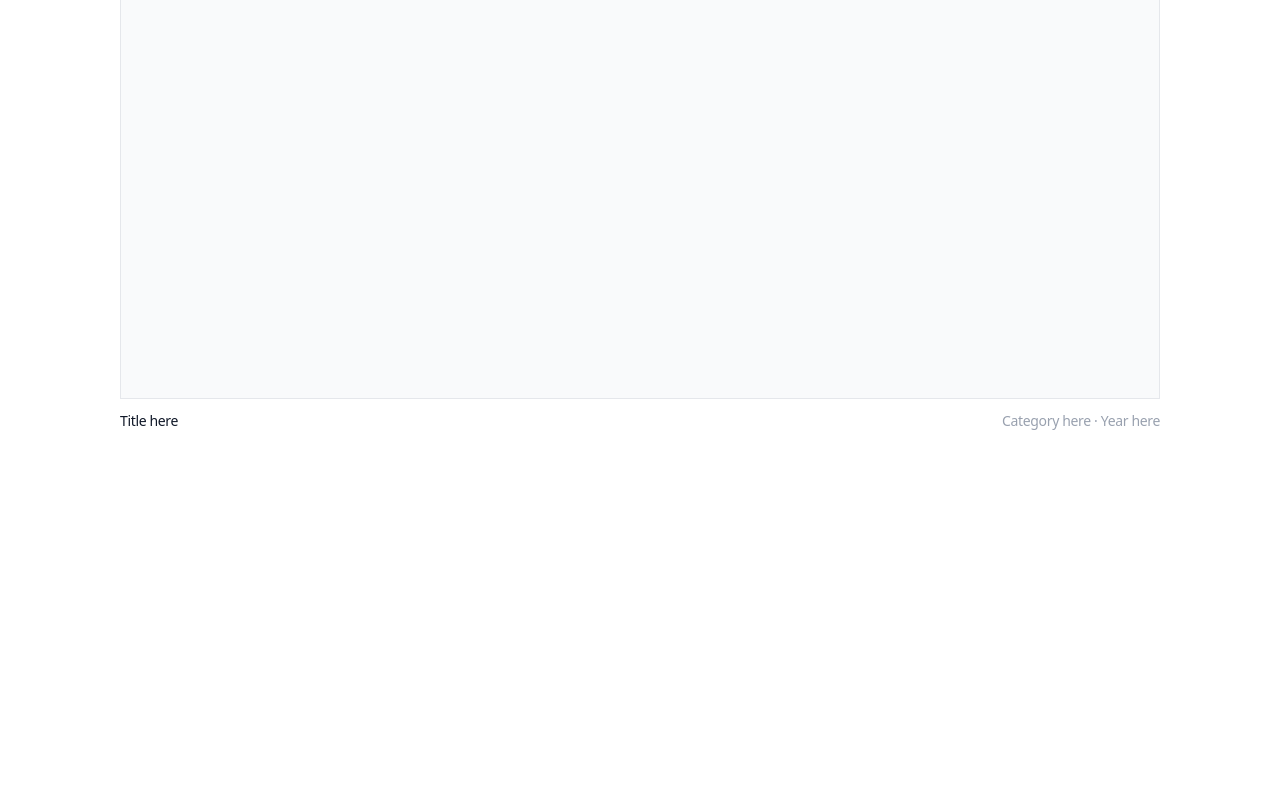
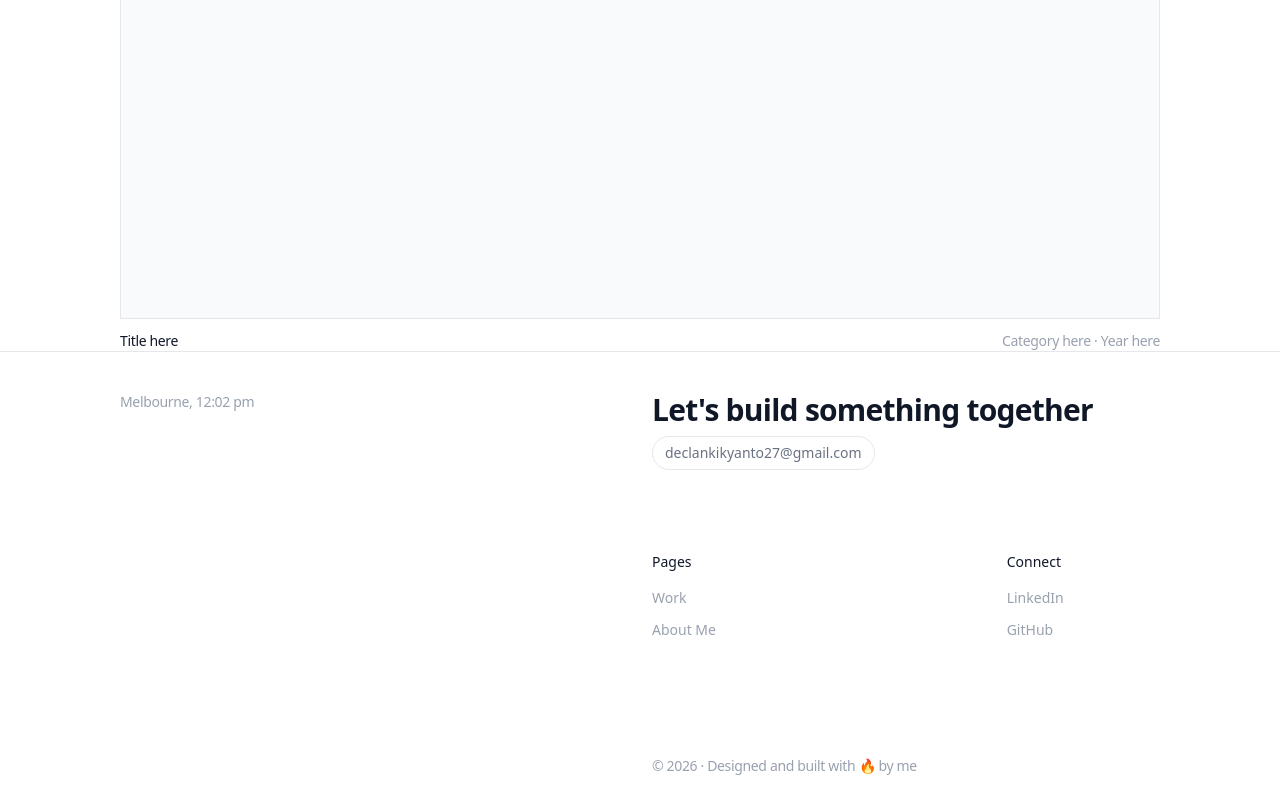
Before and after one commit to imdeckik/portfolio, a Next.js app: page / in a window 1280 px wide. Shown: the part 1262-2062 px from the top of the page. Before the commit the page ends 1693 px from the top, so only its background shows below. Built offline with nearby package versions, Linux system fonts and the light colour scheme.

Commit message:
feat(ui): add Footer component

```diff
--- /dev/null
+++ b/app/components/Footer.tsx
@@ -0,0 +1,103 @@
+"use client";
+
+import { useState, useEffect } from "react";
+import Link from "next/link";
+
+export default function Footer() {
+  const [time, setTime] = useState("");
+
+  useEffect(() => {
+    const update = () => {
+      setTime(
+        new Date().toLocaleTimeString("en-AU", {
+          timeZone: "Australia/Melbourne",
+          hour: "2-digit",
+          minute: "2-digit",
+          hour12: true,
+        })
+      );
+    };
+    update();
+    const interval = setInterval(update, 60000);
+    return () => clearInterval(interval);
+  }, []);
+
+  return (
+    <div className="grid grid-cols-6 grid-rows-3 gap-6">
+      {/* Top left: live time */}
+      <div className="col-span-3">
+        <p className="text-sm text-gray-400 tracking-tight">
+          Melbourne, {time}
+        </p>
+      </div>
+
+      {/* Top right: CTA (Click to action) */}
+      <div className="col-span-3">
+        <h2 className="text-3xl font-semibold tracking-tight text-gray-900 mb-2">
+          Let's build something together
+        </h2>
+        <a
+          href="mailto:declankikyanto27@gmail.com"
+          className="inline-block text-sm text-gray-500 border border-gray-200 px-3 py-1.5 hover:text-accent hover:border-accent transition-colors rounded-full"
+        >
+          declankikyanto27@gmail.com
+        </a>
+      </div>
+
+      {/* Bottom left: empty for now */}
+      <div className="col-span-3 row-span-2 mt-6"></div>
+
+      {/* Navigate to: */}
+      <div className="col-span-1 mt-6">
+        <p className="text-sm font-medium text-gray-900 mb-4">Pages</p>
+        <div className="flex flex-col gap-3">
+          <Link
+            href="/"
+            className="text-sm text-gray-400 hover:text-gray-900 transition-colors"
+          >
+            Work
+          </Link>
+          <Link
+            href="/"
+            className="text-sm text-gray-400 hover:text-gray-900 transition-colors"
+          >
+            About Me
+          </Link>
+        </div>
+      </div>
+
+      {/* Empty for now */}
+      <div className="col-span-1 mt-6"></div>
+
+      {/* Connect: */}
+      <div className="col-span-1 mt-6">
+        <p className="text-sm font-medium text-gray-900 mb-4">Connect</p>
+        <div className="flex flex-col gap-3">
+          <a
+            href="https://linkedin.com/in/declankikyanto"
+            target="_blank"
+            rel="noopener noreferrer"
+            className="text-sm text-gray-400 hover:text-gray-900 transition-colors"
+          >
+            LinkedIn
+          </a>
+          <a
+            href="https://github.com/imdeckik"
+            target="_blank"
+            rel="noopener noreferrer"
+            className="text-sm text-gray-400 hover:text-gray-900 transition-colors"
+          >
+            GitHub
+          </a>
+        </div>
+      </div>
+
+      {/* Bottom bar */}
+      <div className="col-span-3 flex items-end justify-star">
+        <span className="text-sm text-gray-400 tracking-tight">
+          © 2026 · Designed and built with 🔥 by me
+        </span>
+      </div>
+    </div>
+  );
+}
--- a/app/layout.tsx
+++ b/app/layout.tsx
@@ -3,6 +3,7 @@ import { Inter } from "next/font/google";
 import "./globals.css";
 import Link from "next/link";
 import Container from "./components/Container";
+import Footer from "./components/Footer";
 
 // Next.js loads Inter directly from Google - fast and no external requests
 const inter = Inter({
@@ -27,7 +28,7 @@ export default function RootLayout({
         className={`${inter.variable} font-sans antialiased bg-white text-gray-900`}
       >
         {/* Navigation Bar*/}
-        <nav className="border-b border-gray-100">
+        <nav className="border-b border-gray-200">
           <Container>
             <div className="flex items-center justify-between py-5">
               {/* Left: My name*/}
@@ -66,7 +67,14 @@ export default function RootLayout({
         </nav>
 
         {/* Page Content */}
-        <main>{children}</main>
+        <main className="pb-[160]">{children}</main>
+
+        {/* Footer */}
+        <footer className="border-t border-gray-200 pt-10 pb-6">
+          <Container>
+            <Footer />
+          </Container>
+        </footer>
       </body>
     </html>
   );
--- a/app/page.tsx
+++ b/app/page.tsx
@@ -7,18 +7,18 @@ export default function Home() {
       {/* Hero */}
       <section
         className="pb-24 flex flex-col justify-center"
-        style={{ minHeight: "calc(100vh - 72px" }}
+        style={{ minHeight: "calc(90vh - 72px" }}
       >
         <div className="max-w-2xl">
           {/* Open to opportunities indicator */}
           <div className="flex items-center gap-2 mb-3 px-2.5 py-1 border border-gray-200 rounded-full w-fit">
-            <span className="w-1.5 h-1.5 rounded-full bg-green-500"></span>
-            <span className="text-xs text-gray-500 font-medium tracking-tight">
+            <span className="w-1.5 h-1.5 rounded-full bg-green-600"></span>
+            <span className="text-[13px] text-gray-500 font-medium tracking-tight">
               Open to new opportunities
             </span>
           </div>
           {/* Headline */}
-          <h1 className="text-4xl font-medium leading-tight text-gray-900 tracking-tight">
+          <h1 className="text-4xl font-medium leading-tight tracking-tight text-gray-900">
             I'm Declan, a product designer focused on building {""}
             <span className="font-abalone text-accent">intuitive</span>
             {""} and {""}
@@ -28,6 +28,9 @@ export default function Home() {
       </section>
 
       <section className="min-h-screen flex flex-col justify-center">
+        {/* <h2 className="text-3xl font-medium leading-tight tracking-tight text-gray-900 pb-4">
+          Selected <span className="font-abalone text-accent">works</span>
+        </h2> */}
         <div className="grid grid-cols-6 gap-6">
           {/* Row 1 - two cards */}
           <div className="col-span-3">
@@ -41,7 +44,7 @@ export default function Home() {
           <div className="col-span-3">
             <ProjectCard
               title="Kintra: design to development"
-              category="Category here"
+              category="SwiftUI development"
               year="2025"
               href="/work/"
             />
```
